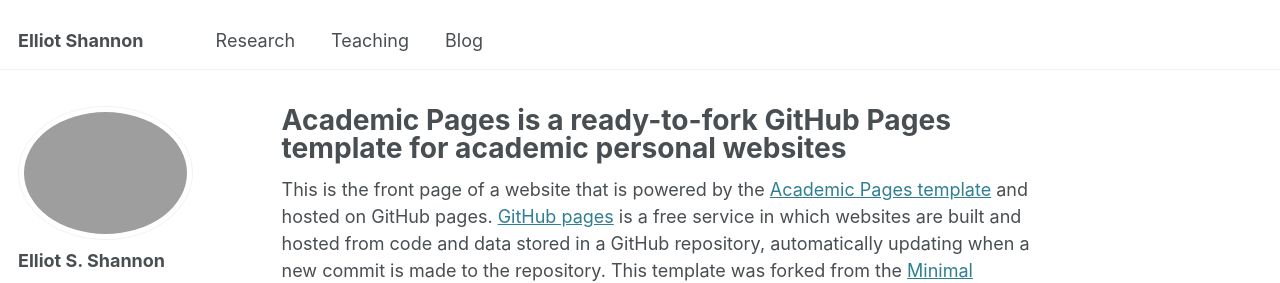
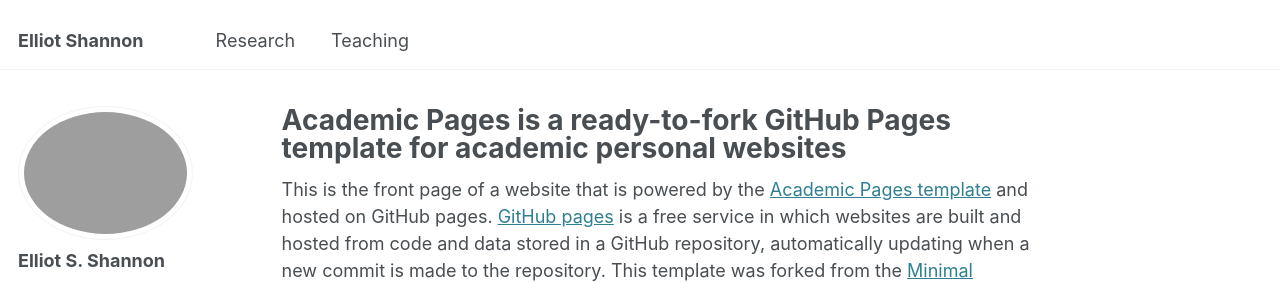
Before and after one commit to elliotshannon/elliotshannon.github.io, a Jekyll site: the page built from _pages/about.md, in a window 1280 px wide. Shown: the top 283 px of the page. Built offline with Jekyll 4.4.1, drawn with Linux system fonts in a browser that asks for light colours; some web fonts are replaced.

Commit message:
updated profile pic

```diff
--- a/_config.yml
+++ b/_config.yml
@@ -22,7 +22,7 @@
 #               Additional customization can be done by editing /_includes/author-profile.html
 author:
   # Biographic information
-  avatar           : "elliot.jpg"
+  avatar           : "elliot.png"
   name             : "Elliot S. Shannon"
   pronouns         : # example: "she/her"
   bio              : "Graduate Research Assistant"
--- a/_data/navigation.yml
+++ b/_data/navigation.yml
@@ -6,10 +6,7 @@
 
 main:
   - title: "Research"
-    url: /publications/
+    url: /research/
 
   - title: "Teaching"
     url: /teaching/
-
-  - title: "Blog"
-    url: /year-archive/
```
Also changed, not shown: 1 other file.
